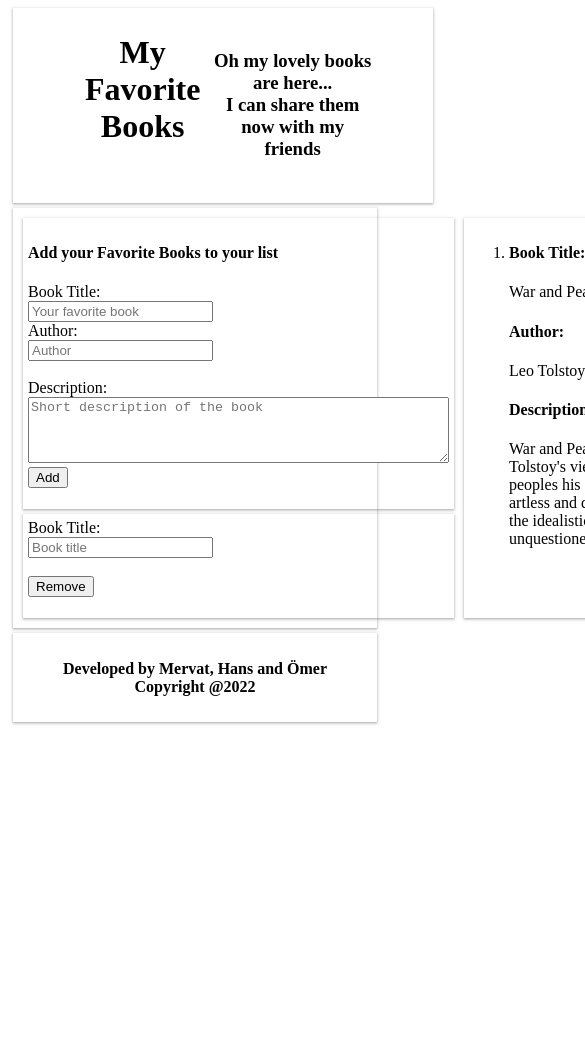
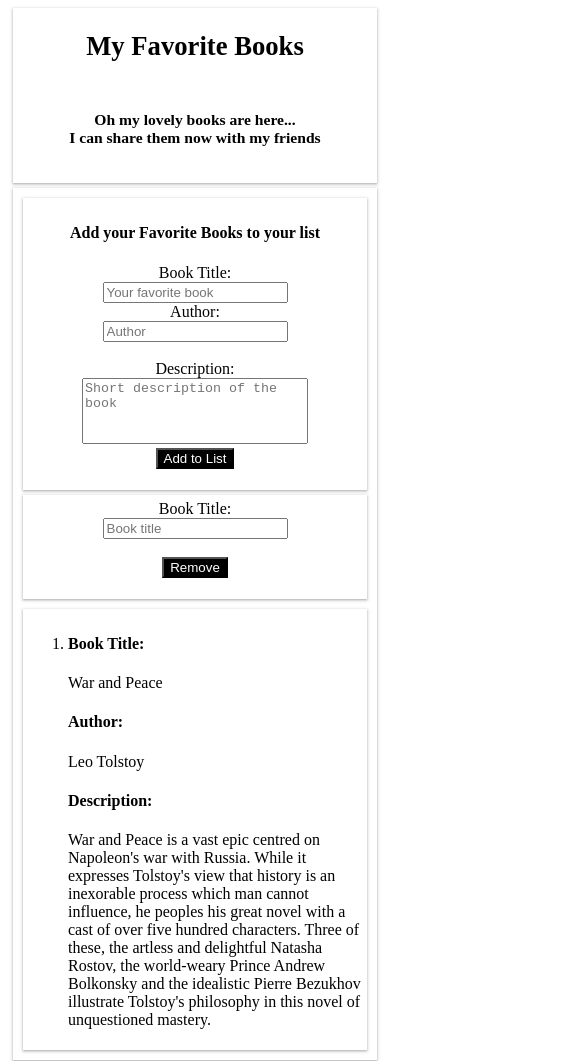
Before and after one commit to lab-antwerp-1/group1-separate-of-concerns-project, a plain HTML site: page index.html in a window 390 px wide. Shown: the top 1061 px of the page, 585 px wide, since content can reach past the window. Before the commit the page ends 844 px from the top, so only its background shows below. Drawn offline with Linux system fonts and the light colour scheme.

Commit message:
responsive features are added

```diff
--- a/client/styles/index.css
+++ b/client/styles/index.css
@@ -21,10 +21,85 @@
     justify-content: space-around;
 }
 .section-list-screen {
-    min-width: 600px;
-
+    min-width: 400px;
 }
-
+.btn {
+    background-color: black;
+    color: white;
+}
+.btn:hover {
+    background-color: rgb(180, 36, 36);
+    color: rgb(248, 245, 245);
+}
+#description {
+    width: 280px;
+    height: 60px;
+    resize: none;
+}
 .footer {
     text-align: center;
 }
+@media screen and (max-width: 900px) {
+    .common {
+        min-width: 60px;
+    }
+    .header {
+        padding-left: 30px;
+        padding-right: 30px;
+    }
+    .section-list-screen {
+        min-width: 80px;
+    }
+    #description {
+        width: 200px;
+    }
+}
+
+@media screen and (max-width: 500px) {
+    .common {
+        min-width: 60px;
+    }
+    .add-remove-section{
+        text-align: center;
+    }
+    .header {
+        display: flex;
+        flex-direction: column;
+        text-align: center;
+        font-size:smaller;
+    }
+    .main {
+        display: flex;
+        flex-direction: column;
+    }
+    .section-list-screen {
+        min-width: 80px;
+    }
+    #description {
+        width: 220px;
+    }
+}
+@media screen and (max-width: 300px) {
+    .common {
+        min-width: 60px;
+    }
+    .add-remove-section{
+        text-align: center;
+    }
+    .header {
+        display: flex;
+        flex-direction: column;
+        text-align: center;
+        font-size: x-small;
+    }
+    .main {
+        display: flex;
+        flex-direction: column;
+    }
+    .section-list-screen {
+        min-width: 80px;
+    }
+    #description {
+        width: 160px;
+    }
+}
--- a/index.html
+++ b/index.html
@@ -28,9 +28,8 @@
               <label for="author">Author:</label><br>
               <input type="text" id="author" name="author" placeholder="Author"><br><br>
               <label for="description">Description:</label><br>
-              <textarea id="description" name="description" placeholder="Short description of the book"
-                 rows="4" cols="50"></textarea><br>
-              <input type="button" id="submitBtnAdd" value="Add">
+              <textarea id="description" name="description" placeholder="Short description of the book" ></textarea><br>
+              <input type="button" class="btn" id="submitBtnAdd" value="Add to List">
               <p id="invalidEntryAdd"></p>
           </form>
         </div>
@@ -39,7 +38,7 @@
               <label for="bookNameRemove">Book Title:</label><br>
               <input type="text" id="bookNameRemove" name="bookNameRemove" placeholder="Book title">
               <br><br>
-              <input type="button" id="submitBtnRemove" value="Remove">
+              <input type="button" class="btn" id="submitBtnRemove" value="Remove">
               <p id="invalidEntryRemove"></p>
           </form>
         </div>
```
